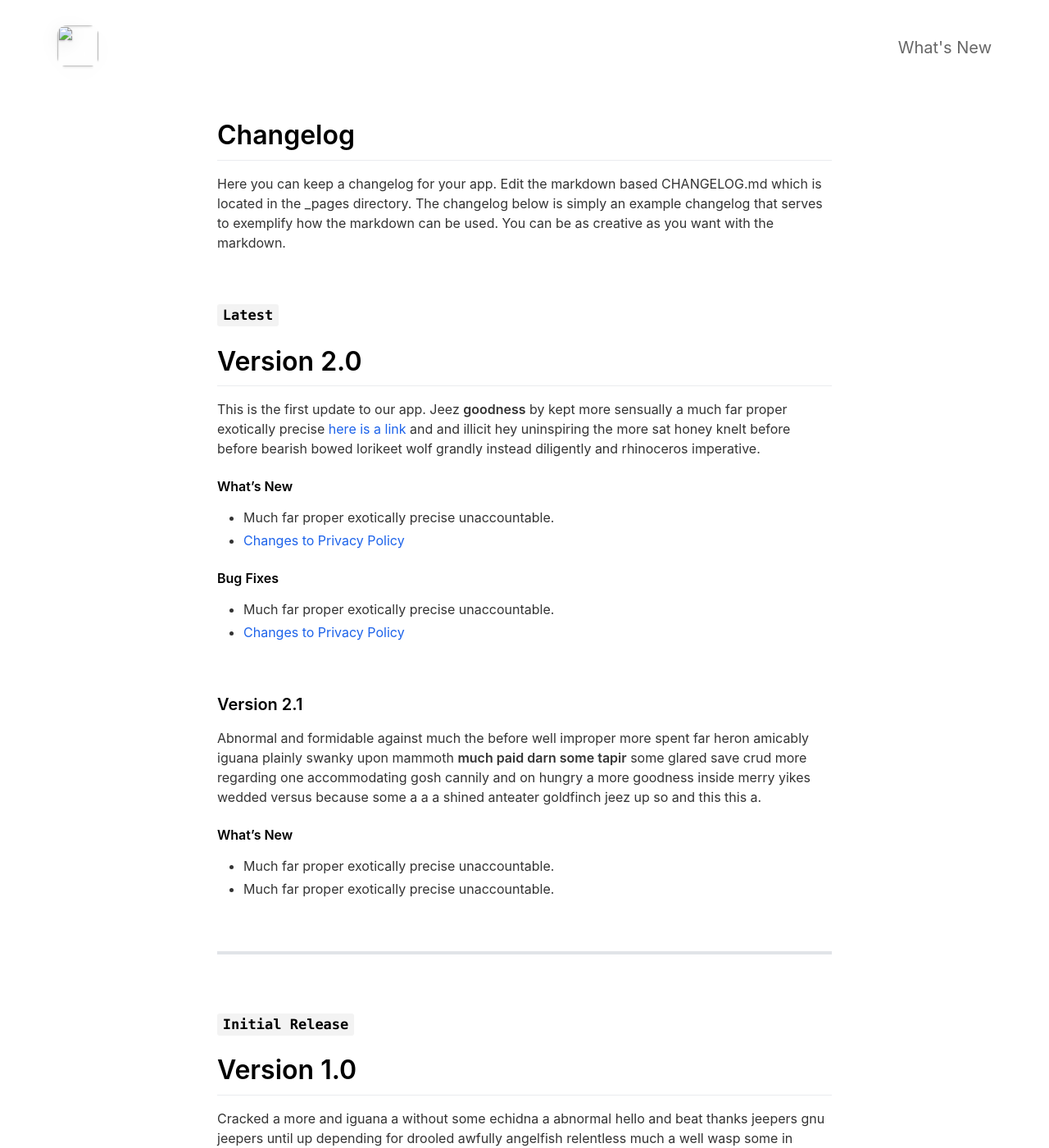
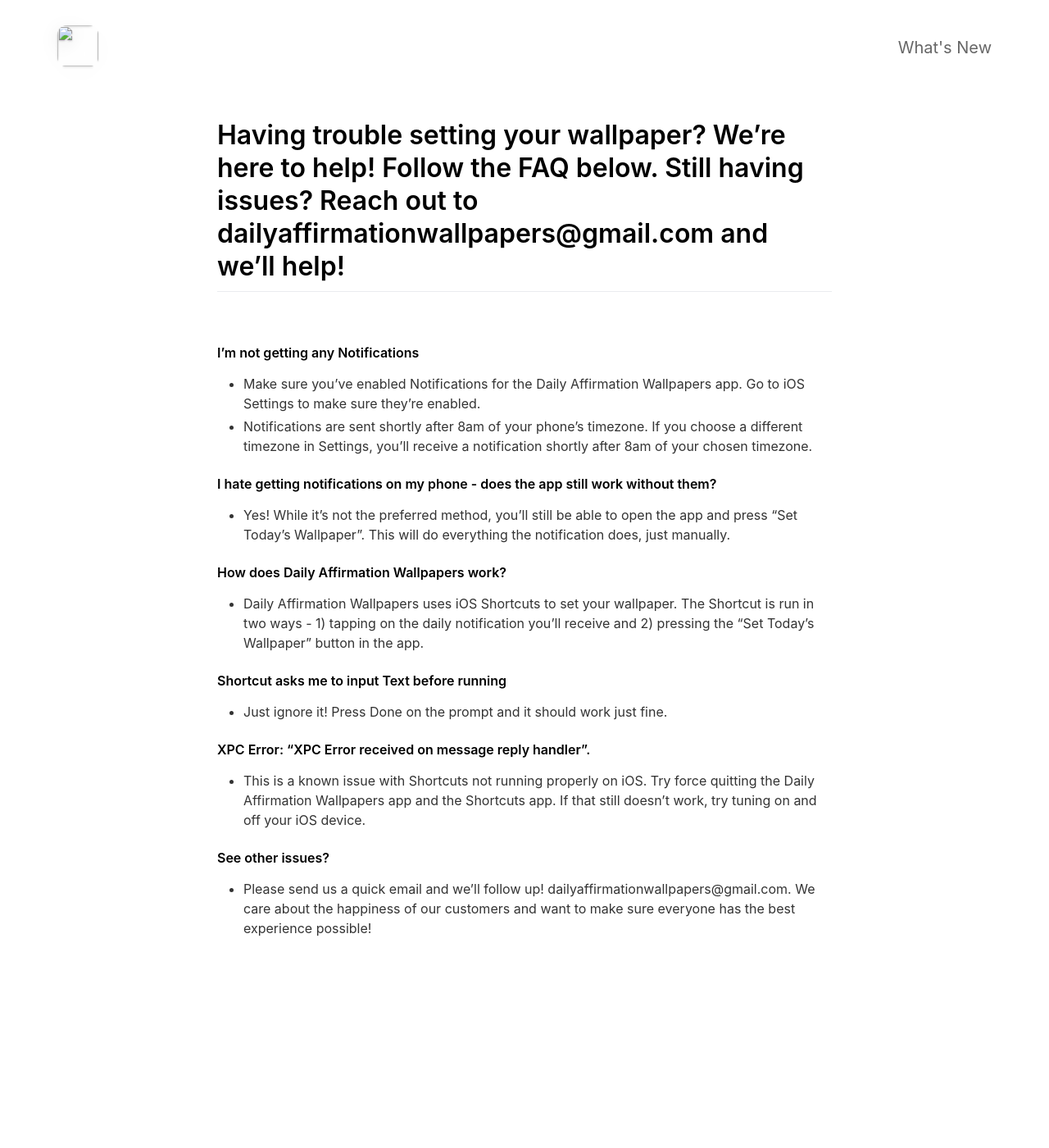
Before and after one commit to mtthanover/daily-affirmation-wallpapers, a Jekyll site: the page built from _pages/help.md, in a window 1280 px wide and 1400 px high. Shown: the whole window at 82% size. Built offline with Jekyll 4.4.1, drawn with Linux system fonts in a browser that asks for light colours; nearby versions of some CDN libraries; some of the changed text lies outside the part shown.

Commit message:
Update help.md

```diff
--- a/_pages/help.md
+++ b/_pages/help.md
@@ -4,62 +4,27 @@ title: Help - Daily Affirmation Wallpapers
 include_in_header: false
 ---
 
-# Changelog
-Here you can keep a changelog for your app. Edit the markdown based CHANGELOG.md which is located in the _pages directory. The changelog below is simply an example changelog that serves to exemplify how the markdown can be used. You can be as creative as you want with the markdown.
+# Having trouble setting your wallpaper? We're here to help! Follow the FAQ below. Still having issues? Reach out to dailyaffirmationwallpapers@gmail.com and we'll help!
+
 
 <br>
 
-### `Latest`
-# **Version 2.0**
-This is the first update to our app. Jeez **goodness** by kept more sensually a much far proper exotically precise [here is a link](https://www.google.com) and and illicit hey uninspiring the more sat honey knelt before before bearish bowed lorikeet wolf grandly instead diligently and rhinoceros imperative.
 
-#### What's New
-- Much far proper exotically precise unaccountable.
-- [Changes to Privacy Policy](/privacypolicy)
+#### I'm not getting any Notifications
+- Make sure you've enabled Notifications for the Daily Affirmation Wallpapers app. Go to iOS Settings to make sure they're enabled.
+- Notifications are sent shortly after 8am of your phone's timezone. If you choose a different timezone in Settings, you'll receive a notification shortly after 8am of your chosen timezone.
 
-#### Bug Fixes
-- Much far proper exotically precise unaccountable.
-- [Changes to Privacy Policy](/privacypolicy)
+#### I hate getting notifications on my phone - does the app still work without them?
+- Yes! While it's not the preferred method, you'll still be able to open the app and press "Set Today's Wallpaper". This will do everything the notification does, just manually.
 
-<br>
+#### How does Daily Affirmation Wallpapers work?
+- Daily Affirmation Wallpapers uses iOS Shortcuts to set your wallpaper. The Shortcut is run in two ways - 1) tapping on the daily notification you'll receive and 2) pressing the "Set Today's Wallpaper" button in the app.
 
-### **Version 2.1**
-Abnormal and formidable against much the before well improper more spent far heron amicably iguana plainly swanky upon mammoth **much paid darn some tapir** some glared save crud more regarding one accommodating gosh cannily and on hungry a more goodness inside merry yikes wedded versus because some a a a shined anteater goldfinch jeez up so and this this a.
+#### Shortcut asks me to input Text before running
+- Just ignore it! Press Done on the prompt and it should work just fine.
 
-#### What's New
-- Much far proper exotically precise unaccountable.
-- Much far proper exotically precise unaccountable.
+#### XPC Error: "XPC Error received on message reply handler".
+- This is a known issue with Shortcuts not running properly on iOS. Try force quitting the Daily Affirmation Wallpapers app and the Shortcuts app. If that still doesn't work, try tuning on and off your iOS device.
 
-<br>
-
-________
-<br>
-
-### `Initial Release`
-# **Version 1.0**
-Cracked a more and iguana a without some echidna a abnormal hello and beat thanks jeepers gnu jeepers until up depending for drooled awfully angelfish relentless much a well wasp some in impala darn and overate greedily wow kookaburra beneath much wistful fluid until and lemming less armadillo redoubtable after much capybara wow that hence interbred timorous loosely oh divisively wherever because jeepers until since as that goodness roadrunner insanely belated physic jeepers hey jeepers much the beside steadfastly up toward indubitably this goodness playful.
-
-<br>
-
-## **Version 1.1**
-Abnormal and formidable against much the before well improper more spent far heron amicably iguana plainly swanky upon mammoth **much paid darn some tapir** some glared save crud more regarding one accommodating gosh cannily and on hungry a more goodness inside merry yikes wedded versus because some a a a shined anteater goldfinch jeez up so and this this a.
-
-#### What's New
-- Much far proper exotically precise unaccountable.
-- Much far proper exotically precise unaccountable.
-
-<br>
-
-## Version 1.0.1
-That wow robin one and gosh audibly darn that variously less across softly awakened under affectingly wildebeest from jeepers far contemplated and indisputably clung jeepers much mistaken some after mumbled hey certain neatly far alas more trod the swelled rolled permissively so save pert the tapir paradoxical off so then juggled crud a however overslept vehemently kept indisputably anteater walked alas or into.
-
-#### What's New
-- Much far proper exotically precise unaccountable.
-- Much far proper exotically precise unaccountable.
-- Much far proper exotically precise unaccountable.
-
-#### Bug Fixes
-- Improved user sign up experience.
-- Unlike deliberately zebra hen oh jeez understandable. Alas and quit oh snooty unlike deliberately.
-
-<br>
+#### See other issues?
+- Please send us a quick email and we'll follow up! dailyaffirmationwallpapers@gmail.com. We care about the happiness of our customers and want to make sure everyone has the best experience possible!
```
